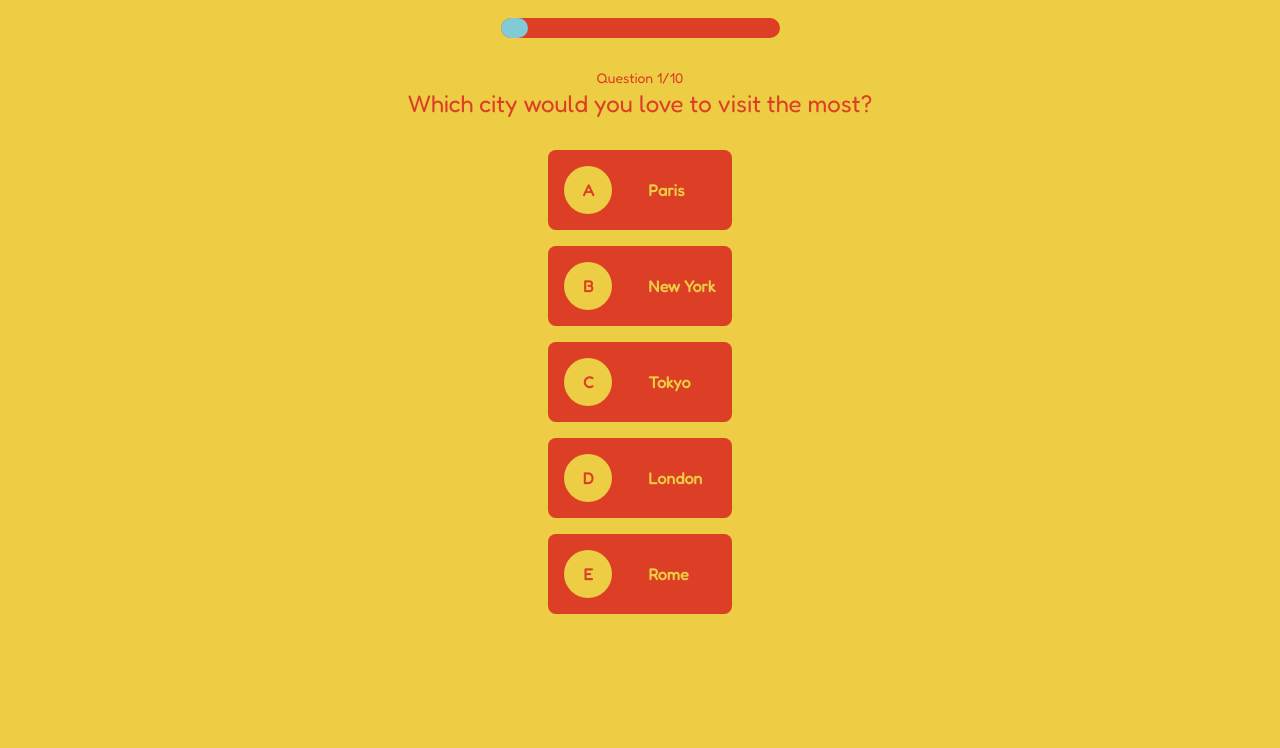
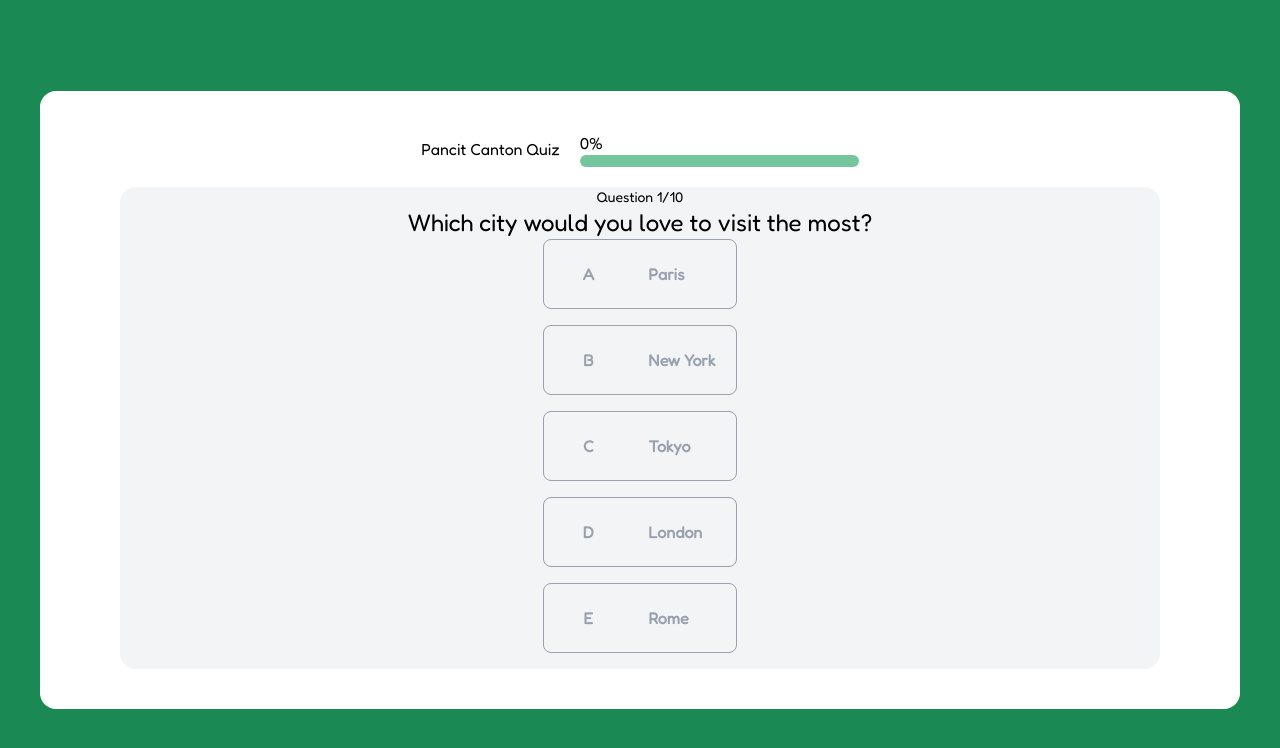
Before and after one commit to ajogerio/pancit-canton-quiz, a React (Vite) app: page /quiz in a window 1280 px wide. Shown: the top 748 px of the page. Built offline with nearby package versions, Linux system fonts and the light colour scheme.

Commit message:
feat: change color scheme and add conditional styling to choice chards

```diff
--- a/src/features/quiz/QuizPage.jsx
+++ b/src/features/quiz/QuizPage.jsx
@@ -19,16 +19,25 @@ export default function QuizPage() {
 
   useEffect(() => {
     // update the progress
-    setProgress(Math.round((questionNumber / questionsTotal) * 100));
+    setProgress(Math.round((questionNumber / questionsTotal) * 100) - 10);
   }, [questionNumber, questionsTotal]);
 
   return (
-    <main className="flex flex-col items-center min-h-screen mx-auto gap-[30px] py-[18px]">
+    <main className="flex items-center justify-center min-h-screen mx-auto gap-[30px] py-[18px] bg-[#1a8954] px-10">
+      <div className="flex flex-col items-center bg-[#ffffff] py-10 px-20 rounded-2xl max-w-7xl w-full">
+        <div className="flex flex-col items-center justify-center w-full gap-5">
+          <div className="flex items-center gap-5">
+            <p>Pancit Canton Quiz</p>
+            <div className="flex flex-col">
+              <p>{progress}%</p>
               <ProgressBar
                 questionsTotal={questionsTotal}
                 questionNumber={questionNumber}
                 progress={progress}
               />
+            </div>
+          </div>
+          <div className="flex flex-col items-center justify-center bg-gray-100 rounded-2xl w-full">
             <Question
               questionNumber={questionNumber}
               questionsTotal={questionsTotal}
@@ -38,6 +47,9 @@ export default function QuizPage() {
               questionNumber={questionNumber}
               setQuestionNumber={setQuestionNumber}
             />
+          </div>
+        </div>
+      </div>
     </main>
   );
 }
--- a/src/features/quiz/components/ChoiceCard.jsx
+++ b/src/features/quiz/components/ChoiceCard.jsx
@@ -12,14 +12,25 @@ export default function ChoiceCard({
 
   return (
     <div
-      className={`flex flex-row items-center gap-[36px] cursor-pointer rounded-lg p-4 text-[#edcd44] font-extrabold ${
-        selectedChoice === currentLetter ? "bg-[#81cad6]" : "bg-[#dc3e26]"
-      }`}
+      className={`group relative flex flex-row items-center gap-[36px]
+        cursor-pointer rounded-lg px-5 py-2.5 font-extrabold
+        ${
+          selectedChoice !== currentLetter
+            ? "hover:bg-white hover:shadow-lg hover:border-transparent hover:text-black  text-gray-400 border-gray-400"
+            : ""
+        }
+        ${
+          selectedChoice === currentLetter
+            ? "bg-[#1a8954] shadow-lg text-black"
+            : "bg-gray-100 border-1"
+        }`}
       onClick={() => {
         onChoiceClick(currentLetter);
       }}
     >
-      <div className="rounded-full bg-[#edcd44] text-[#dc3e26] font-bold flex items-center justify-center w-12 h-12">
+      <div className="hidden group-hover:block absolute left-0 w-1.5 h-[90%] bg-[#1a8954] rounded-full"></div>
+
+      <div className="rounded-full bg-gray-100 text-grey-200 font-bold flex items-center justify-center w-12 h-12">
         {currentLetter}
       </div>
       <div>{choice}</div>
--- a/src/features/quiz/components/Choices.jsx
+++ b/src/features/quiz/components/Choices.jsx
@@ -83,7 +83,7 @@ export default function Choices({
   }, [quizForm]);
 
   return (
-    <div className="flex flex-col items-center gap-4 px-10">
+    <div className="flex flex-col items-center gap-4 px-10 w-full">
       <div className="flex flex-col gap-4 min-h-40">
         {!showChoiceInfo &&
           choicesToDisplay.map((choice, index) => (
--- a/src/features/quiz/components/ProgressBar.jsx
+++ b/src/features/quiz/components/ProgressBar.jsx
@@ -3,9 +3,9 @@ import PropTypes from "prop-types";
 
 export default function ProgressBar({ progress }) {
   return (
-    <div className="h-[20px] min-w-[279px] bg-[#dc3e26] rounded-full">
+    <div className="h-3 min-w-[279px] bg-[#75c69d] rounded-full">
       <div
-        className="h-full bg-[#81cad6] rounded-full"
+        className="h-full bg-[#0d683c] rounded-full"
         style={{ width: `${progress}%` }}
       ></div>
     </div>
--- a/src/index.css
+++ b/src/index.css
@@ -2,6 +2,4 @@
 
 body {
   font-family: "Fredoka", sans-serif;
-  background-color: #edcd44;
-  color: #dc3e26;
 }
```
Lines whose indentation alone changed are shown as unchanged.
